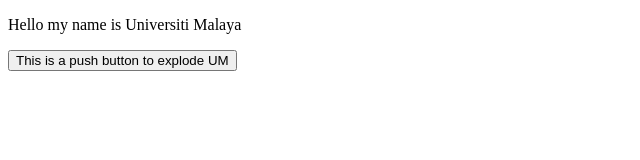
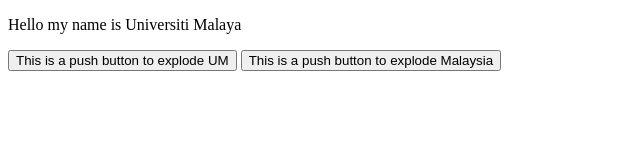
Before and after one commit to zekth13/Git-Practice, a plain HTML site: page contact.html in a window 1280 px wide. Shown: the whole page, without its empty margins (0-640 px from the left). Drawn offline with Linux system fonts and the light colour scheme.

Commit message:
Update contact.html

```diff
--- a/contact.html
+++ b/contact.html
@@ -8,5 +8,6 @@
 <body>
     <p>Hello my name is Universiti Malaya</p>
     <button>This is a push button to explode UM</button>
+    <button>This is a push button to explode Malaysia</button>
 </body>
 </html>
```
